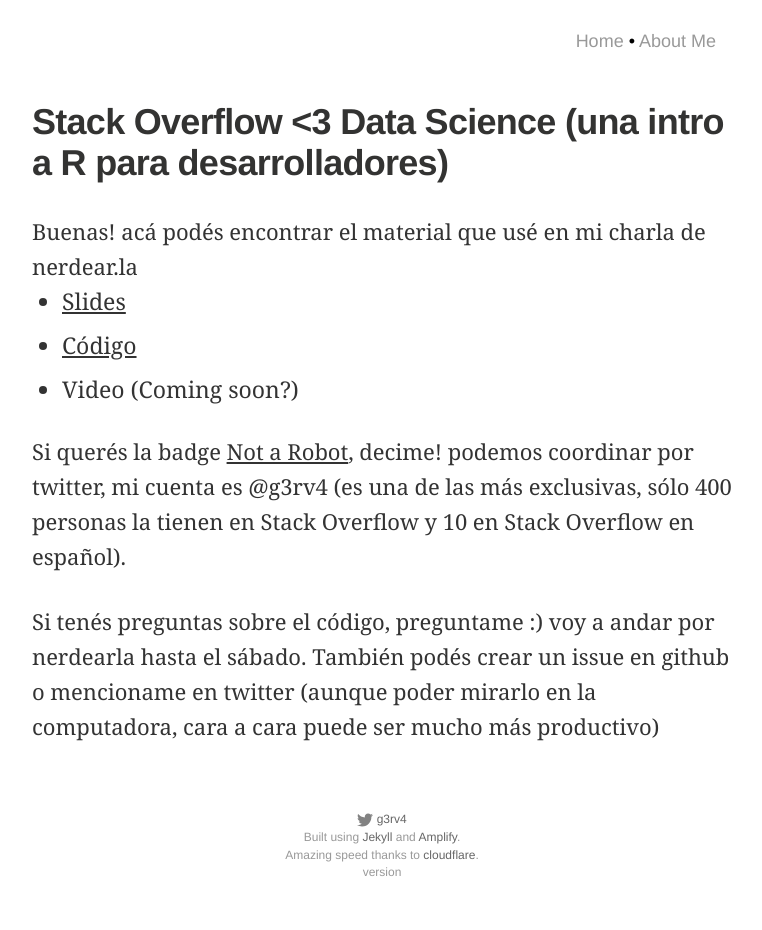
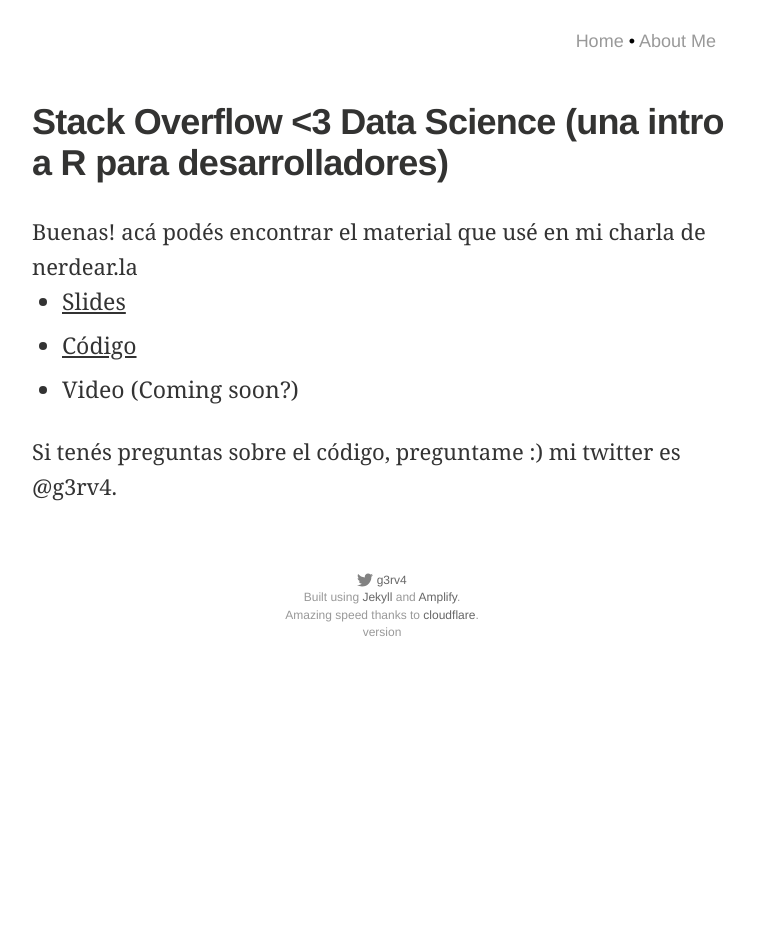
Before and after one commit to g3rv4/g3rv4.com, a Jekyll site: the page built from nerdearla.md, in a window 1280 px wide. Shown: the whole page, without its empty margins (258-1020 px from the left). Built offline with Jekyll 4.4.1, drawn with Linux system fonts in a browser that asks for light colours; after the commit the page ends 900 px from its top, so only the background shows below that.

Commit message:
no moar badges

```diff
--- a/nerdearla.md
+++ b/nerdearla.md
@@ -9,6 +9,4 @@ Buenas! acá podés encontrar el material que usé en mi charla de nerdear.la
 * [Código](https://github.com/g3rv4/TagsEnSOes)
 * Video (Coming soon?)
 
-Si querés la badge [Not a Robot](https://stackoverflow.com/help/badges/6381/not-a-robot), decime! podemos coordinar por twitter, mi cuenta es @g3rv4 (es una de las más exclusivas, sólo 400 personas la tienen en Stack Overflow y 10 en Stack Overflow en español).
-
-Si tenés preguntas sobre el código, preguntame :) voy a andar por nerdearla hasta el sábado. También podés crear un issue en github o mencioname en twitter (aunque poder mirarlo en la computadora, cara a cara puede ser mucho más productivo)
+Si tenés preguntas sobre el código, preguntame :) mi twitter es @g3rv4.
```
